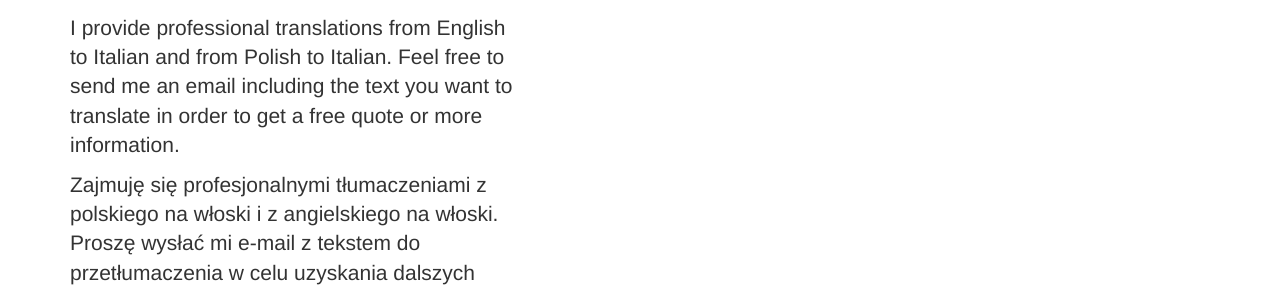
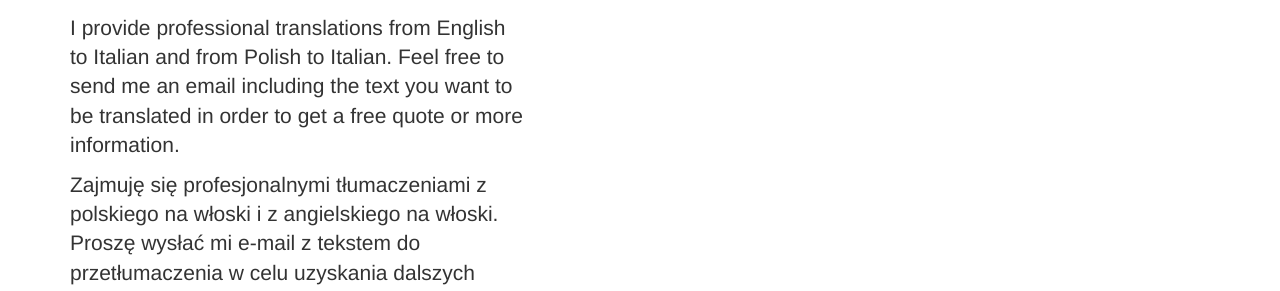
Before and after one commit to angelatiliatranslations/tiliatranslations.github.io, a Jekyll site: the page built from _posts/2014-09-21-services-1.markdown, in a window 1280 px wide and 900 px high, scrolled down 337 px. Shown: the part 244-535 px from the top of the window. Built offline with Jekyll 4.4.1, drawn with Linux system fonts in a browser that asks for light colours; nearby versions of some CDN libraries; library files that are not in the unit come from our copies.

Commit message:
Update 2014-09-21-services-1.markdown

```diff
--- a/_posts/2014-09-21-services-1.markdown
+++ b/_posts/2014-09-21-services-1.markdown
@@ -6,7 +6,7 @@ title: Translations
 description: translations, tłumaczenia, traduzioni
 ---
 <p>
-I provide professional translations from English to Italian and from Polish to Italian. Feel free to send me an email including the text you want to translate in order to get a free quote or more information.
+I provide professional translations from English to Italian and from Polish to Italian. Feel free to send me an email including the text you want to be translated in order to get a free quote or more information.
 </p>
 <p>
 Zajmuję się profesjonalnymi tłumaczeniami z polskiego na włoski i z angielskiego na włoski. Proszę wysłać mi e-mail z tekstem do przetłumaczenia w celu uzyskania dalszych informacji lub bezpłatnej wyceny.
```
